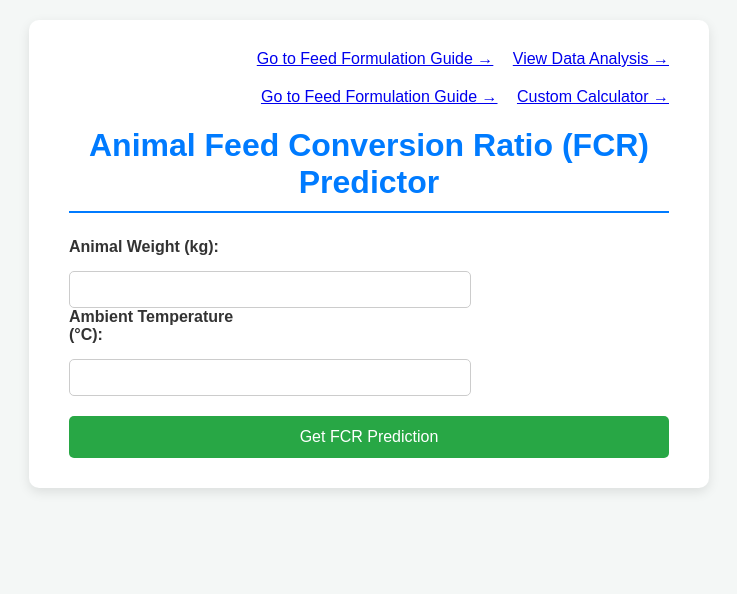
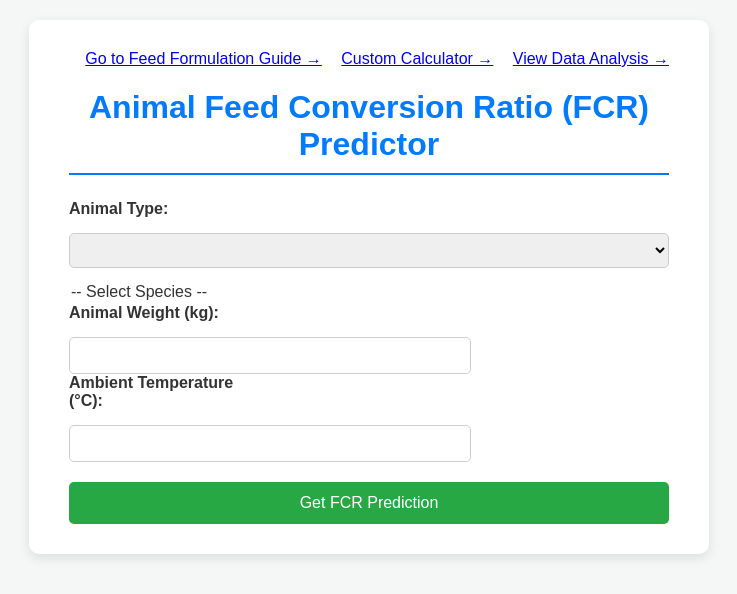
Before and after one commit to marcialrey21-cloud/animal-fcr-predictor, a Flask app: page / in a window 1280 px wide. Shown: the top 594 px of the page, without its empty margins (271-1008 px from the left). Run offline with Flask 3, Linux system fonts and the light colour scheme; lists and menus that the app fills with data are empty.

```diff
--- a/static/styles.css
+++ b/static/styles.css
@@ -180,4 +180,13 @@ button[type="submit"]:hover {
     font-style: italic;
     font-size: 0.9em;
 }
+/* --- New style for the FCR Predictor Animal Type Selector --- */
+.form-select-wide {
+    width: 100%;
+    margin-bottom: 15px;
+    padding: 8px;
+    border-radius: 5px;
+    /* Ensure it inherits styles correctly */
+    border: 1px solid #ccc;
+}
 /* Ensure you use a table class for the styling of the table below */
--- a/templates/index.html
+++ b/templates/index.html
@@ -11,16 +11,22 @@
 
         <div class="nav-link-bar">
             <a href="{{ url_for('formulation_page') }}" class="nav-link-item">Go to Feed Formulation Guide →</a>
+            <a href="{{ url_for('calculator_page') }}" class="nav-link-item">Custom Calculator →</a>
             <a href="{{ url_for('data_analysis') }}" class="nav-link-item">View Data Analysis →</a>
-        </div>
-        <div class="nav-link-bar">
-            <a href="{{ url_for('formulation_page') }}" class="nav-link-item">Go to Feed Formulation Guide →</a>
-            <a href="{{ url_for('calculator_page') }}" class="nav-link-item">Custom Calculator →</a>
         </div>
 
         <h1>Animal Feed Conversion Ratio (FCR) Predictor</h1>
 
         <form method="POST" action="{{ url_for('predict') }}">
+
+            <label for="animal_type">Animal Type:</label>
+            <select name="animal_type" required title="Select the animal type" class="form-select-wide"></select>
+                <option value="">-- Select Species --</option>
+                {% for type in fcr_animal_types %}
+                <option value="{{ type }}">{{ type }}</option>
+                {% endfor %}
+            </select>
+
             <label for="weight">Animal Weight (kg):</label>
             <input type="number" step="any" name="weight" title="Enter the animal's weight in kilograms" required><br>
 
@@ -36,7 +42,7 @@
 
         {% if result %}
             <div class="results">
-                <h2>Prediction Results</h2>
+                <h2>Prediction Results ({{ result.animal_type }})</h2>
                 <p>Input Weight: {{ result.weight }} kg</p>
                 <p>Input Temperature: {{ result.temp }} °C</p>
                 <div class="fcr-result">Predicted FCR: {{ result.fcr }}</div>
```
